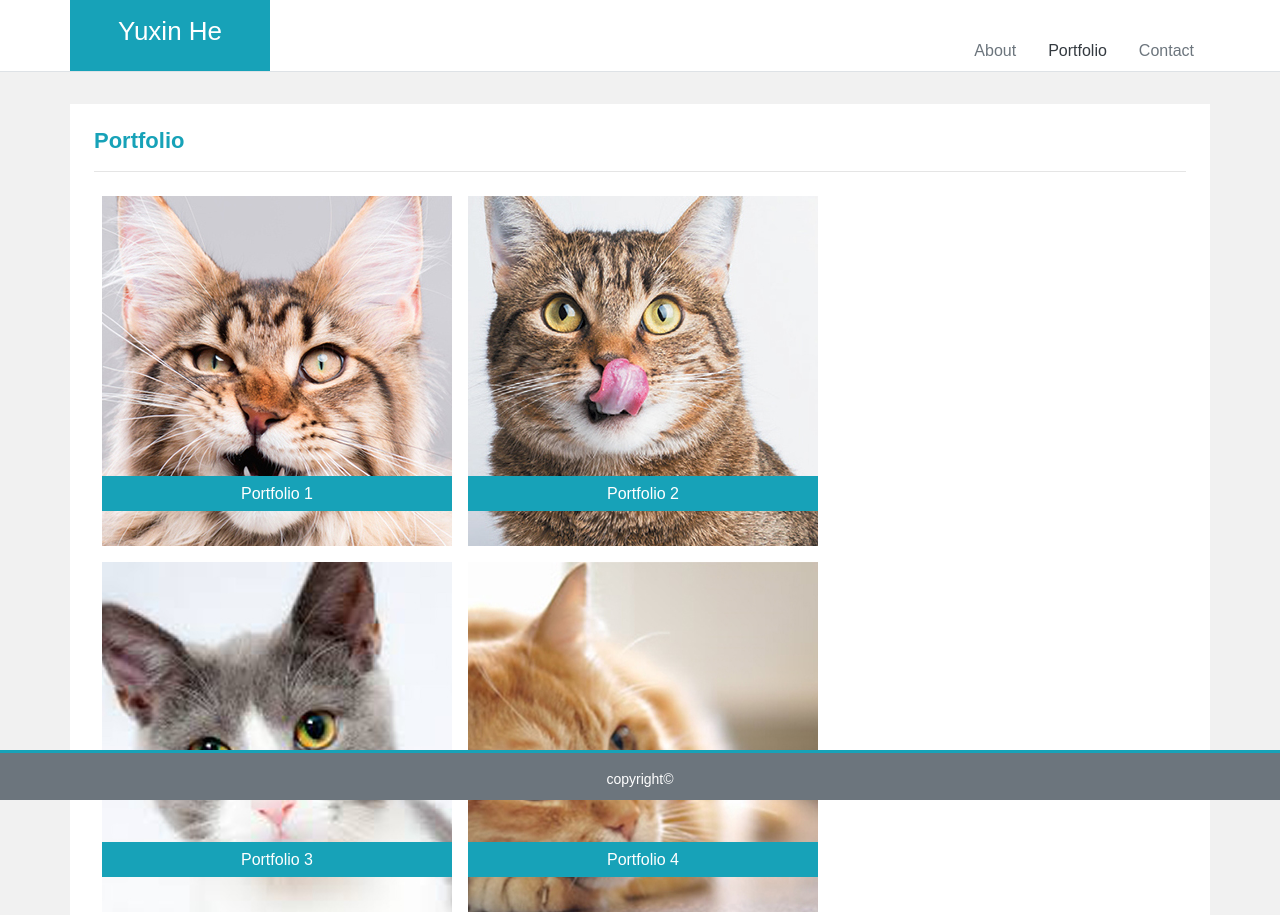
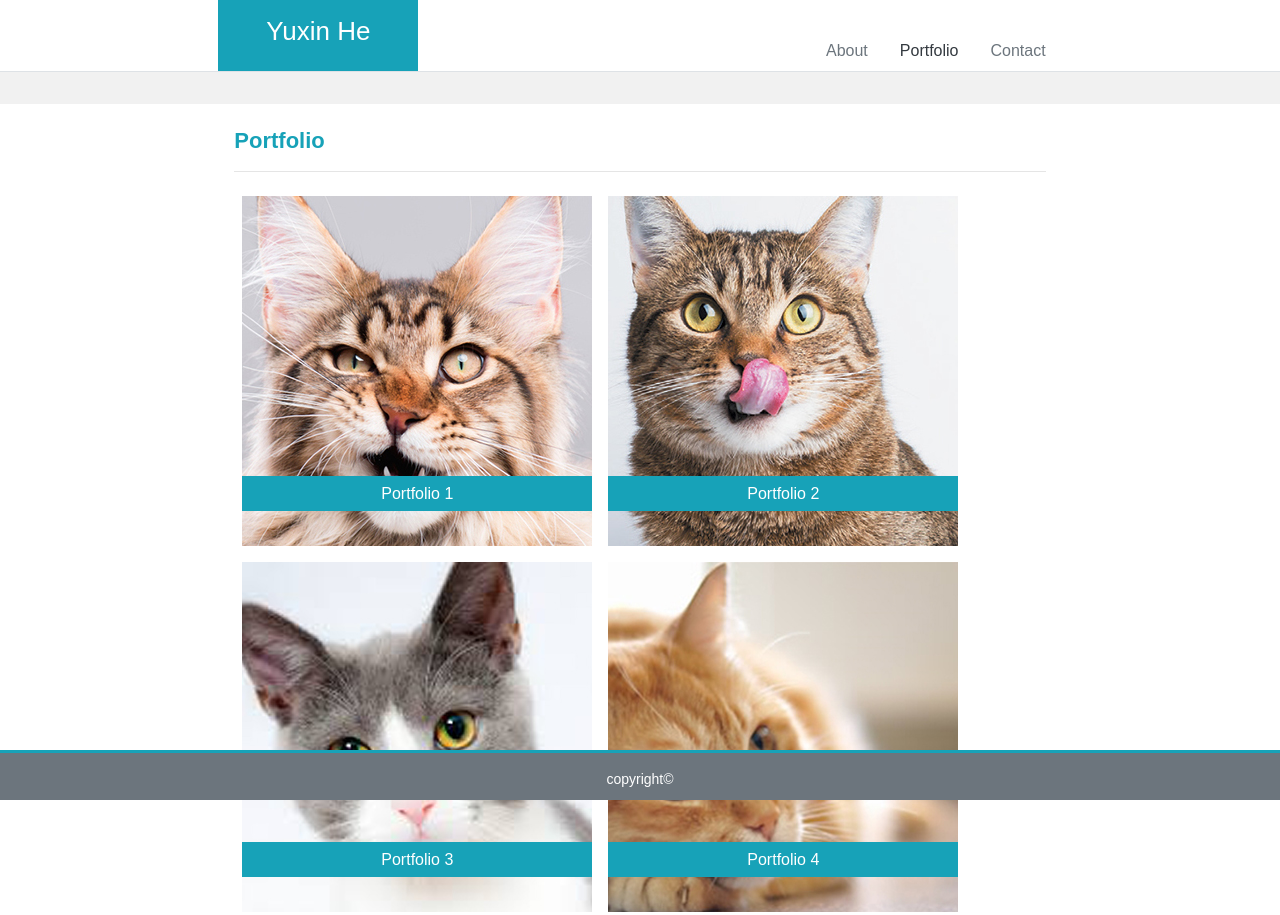
Before and after one commit to yuxinebill/Bootstrap-Portfolio_Yuxin, a plain HTML site: page portfolio.html in a window 1280 px wide. Shown: the top 915 px of the page. Drawn offline with nearby package versions, Linux system fonts and the light colour scheme; a web font is replaced by a local one.

Commit message:
responsive fixed

```diff
--- a/assets/css/style.css
+++ b/assets/css/style.css
@@ -33,3 +33,11 @@ footer {
 	width: 350px;
 	height: 350px;
 }
+
+@include media-breakpoint-up(xs) { ... }
+@include media-breakpoint-up(sm) { ... }
+@include media-breakpoint-up(md) {
+	.container {
+		width: 66%;
+	}
+}
--- a/portfolio.html
+++ b/portfolio.html
@@ -23,19 +23,33 @@
   <!-- header -->
   <header>
     <div class="jumbotron jumbotron-fluid bg-white border-bottom p-0">
-      <div class="container bg-info bg-white p-0">
+      <div class="container-fluid bg-info bg-white p-0">
+        <div class="row">
+
+          <!-- xs and sm, container will take full width-->
+          <!-- over md, container will take full width-->
+          <div class="col-xs-12 col-sm-12 col-md-8 m-auto">
+
               <div class="d-flex justify-content-end">
                  <div class="mr-auto px-5 py-3  bg-info text-white"> <h1>Yuxin He</h1></div>
                <div class="align-self-end"><a class="nav-link active text-secondary" href="index.html">About</a></div>
                 <div class="align-self-end"><a class="nav-link text-dark" href="portfolio.html">Portfolio</a></div>
                 <div class="align-self-end"><a class="nav-link text-secondary" href="contact.html">Contact</a></div>
               </div>
+
+            </div>
+          </div>
       </div>
     </div>
  </header>
 
   <!-- main info -->
-  <section class="container bg-white p-4">
+  <section class="container-fluid bg-white p-4">
+    <div class="row">
+
+      <!-- xs and sm, container will take full width-->
+      <!-- over md, container will take full width-->
+      <div class="col-xs-12 col-sm-12 col-md-8 m-auto">
         <div class="clearfix">
           <h2 class="text-info font-weight-bold">Portfolio</h2>
           <hr>
@@ -98,6 +112,8 @@
 
               <img src="assets/imgs/portfolio_6.jpg" class="img-responsive">
             </div>
+          </div>
+        </div>
 
 
         </div>
```
Also changed, not shown: contact.html (+21 -2 lines), index.html (+16 -2 lines). Lines whose indentation alone changed are shown as unchanged.
